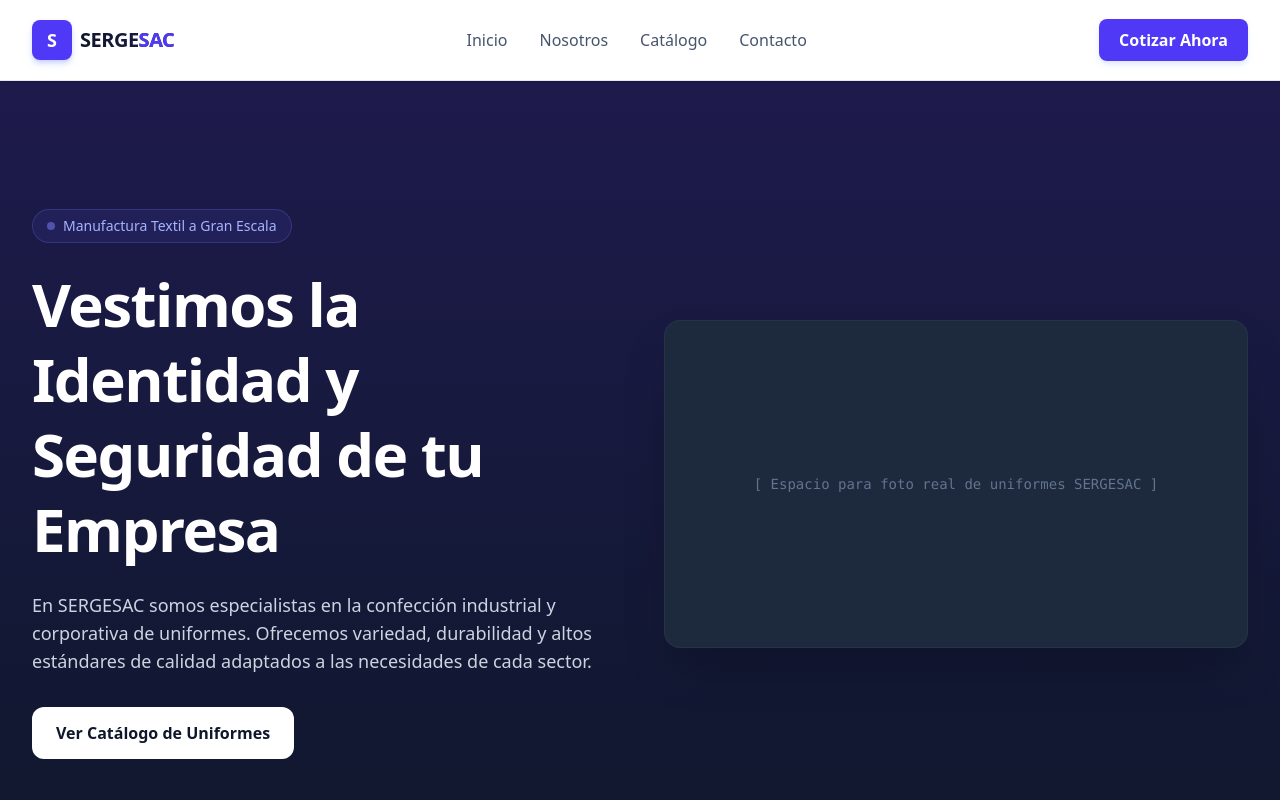
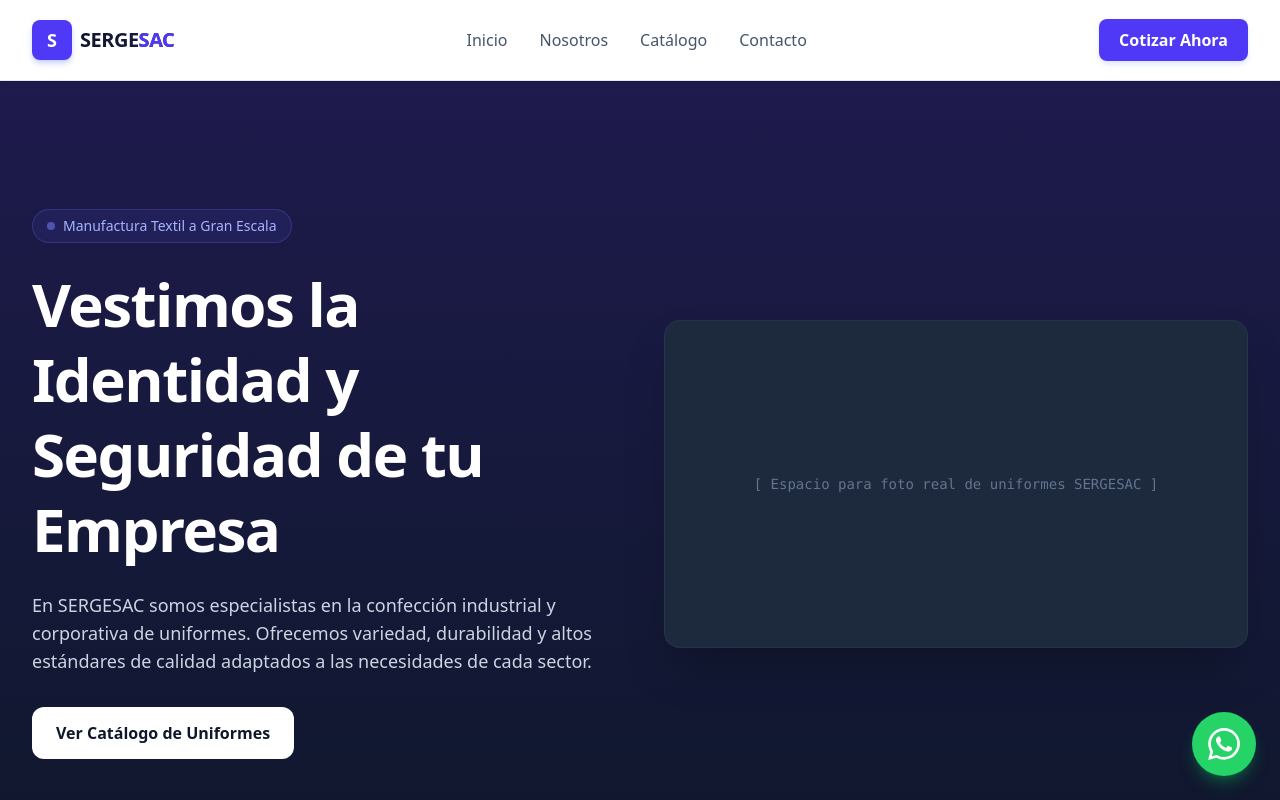
Before and after one commit to DISSEL17/sergesac-web-textilpro, a plain HTML site: page index.html in a window 1280 px wide. Shown: the top 800 px of the page. Drawn offline with nearby package versions, Linux system fonts and the light colour scheme.

Commit message:
feat: agregar boton flotante de WhatsApp B2B

```diff
--- a/index.html
+++ b/index.html
@@ -240,5 +240,22 @@
         <p>&copy; 2026 SERGESAC. Todos los derechos reservados. Confección Industrial Corporativa.</p>
     </footer>
 
+    <!-- BOTÓN FLOTANTE DE WHATSAPP -->
+    <a href="https://wa.me/51941963144?text=Hola%20SERGESAC,%20deseo%20solicitar%20una%20cotizaci%C3%B3n%20de%20uniformes%20corporativos."
+       target="_blank"
+       rel="noopener noreferrer"
+       class="fixed bottom-6 right-6 z-50 bg-[#25D366] hover:bg-[#20bd5a] text-white p-4 rounded-full shadow-lg shadow-green-500/30 transition-all hover:scale-110 flex items-center justify-center group"
+       aria-label="Contactar por WhatsApp">
+        <!-- Ícono SVG de WhatsApp -->
+        <svg class="w-8 h-8" fill="currentColor" viewBox="0 0 24 24" xmlns="http://www.w3.org/2000/svg">
+            <path d="M17.472 14.382c-.297-.149-1.758-.867-2.03-.967-.273-.099-.471-.148-.67.15-.197.297-.767.966-.94 1.164-.173.199-.347.223-.644.075-.297-.15-1.255-.463-2.39-1.475-.883-.788-1.48-1.761-1.653-2.059-.173-.297-.018-.458.13-.606.134-.133.298-.347.446-.52.149-.174.198-.298.298-.497.099-.198.05-.371-.025-.52-.075-.149-.669-1.612-.916-2.207-.242-.579-.487-.5-.669-.51a12.8 12.8 0 0 0-.57-.012c-.198 0-.52.074-.792.372-.272.297-1.04 1.016-1.04 2.479 0 1.462 1.065 2.875 1.213 3.074.149.198 2.096 3.2 5.077 4.487.709.306 1.262.489 1.694.625.712.227 1.36.195 1.871.118.571-.085 1.758-.719 2.006-1.413.248-.694.248-1.289.173-1.413-.074-.124-.272-.198-.57-.347m-5.421 7.403h-.004a9.87 9.87 0 0 1-5.031-1.378l-.361-.214-3.741.982.998-3.648-.235-.374a9.86 9.86 0 0 1-1.51-5.26c.001-5.45 4.436-9.884 9.888-9.884 2.64 0 5.122 1.03 6.988 2.898a9.825 9.825 0 0 1 2.893 6.994c-.003 5.45-4.437 9.884-9.885 9.884m8.413-18.297A11.815 11.815 0 0 0 12.05 0C5.495 0 .16 5.335.157 11.892c0 2.096.547 4.142 1.588 5.945L.057 24l6.305-1.654a11.882 11.882 0 0 0 5.683 1.448h.005c6.554 0 11.89-5.335 11.893-11.893a11.821 11.821 0 0 0-3.48-8.413Z"/>
+        </svg>
+
+        <!-- Mensaje emergente al pasar el mouse (opcional) -->
+        <span class="absolute right-16 bg-slate-900 text-white text-sm font-semibold px-4 py-2 rounded-lg opacity-0 group-hover:opacity-100 transition-opacity whitespace-nowrap pointer-events-none">
+            ¡Cotiza con nosotros!
+        </span>
+    </a>
+
 </body>
 </html>
```
